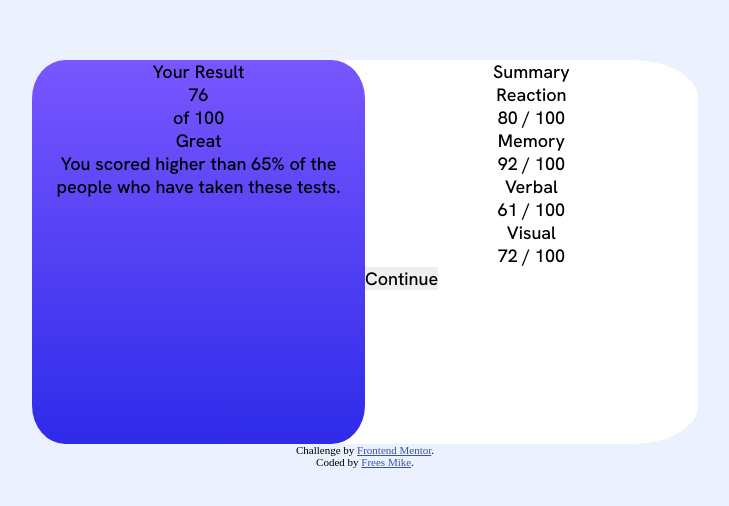
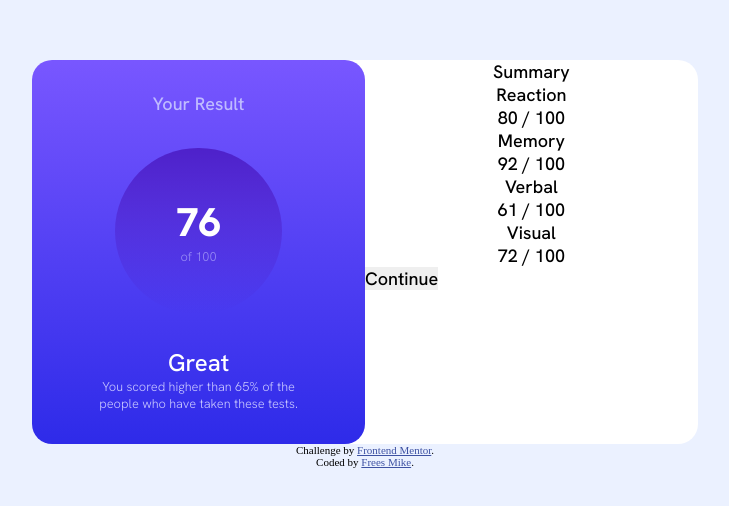
Before and after one commit to mikeFrees/ResultsSummaryComponent, a plain HTML site: page index.html in a window 1280 px wide. Shown: the part 136-642 px from the top of the page, without its empty margins (275-1004 px from the left). Drawn offline with Linux system fonts and the light colour scheme.

Commit message:
main part styling

```diff
--- a/WebStyle.css
+++ b/WebStyle.css
@@ -10,24 +10,71 @@ body {
     background-color: var(--CPale-blue);
 }
 
-section{
+section {
     display: flex;
     min-width: 200px;
     min-height: 200px;
     background-color: var(--CWhite);
-    border-radius: 10%;
+    border-radius: 20px;
     width: 52%;
     height: 48%;
 }
 
 main {
+    display: flex;
+    flex-direction: column;
+    align-items: center;
+    justify-content: space-evenly;
     width: 50%;
     height: 100%;
-    border-radius: 10%;
+    border-radius: 20px;
     background: linear-gradient(var(--Background-gradient-colors));
+    color: var(--CWhite);
 }
 
 aside {
     height: 100%;
     width: 50%;
 }
+
+.result {
+    display: flex;
+    flex-direction: column;
+    align-items: center;
+    justify-content: center;
+    border-radius: 50%;
+    width: 50%;
+    aspect-ratio: 1 / 1;
+    height: auto;
+    background: linear-gradient(var(--Circle-gradient-colors));
+}
+
+main h1 {
+    color: hsla(241, 100%, 89%,0.9);
+    font-weight: 500;
+}
+
+div p:first-child {
+    color: var(--CWhite);
+    font-weight: 800;
+    font-size: 2.5rem;
+}
+
+div p:last-child {
+    color: hsla(241, 100%, 89%,0.6);
+    font-size: 0.8rem;
+
+}
+
+main p span{
+    color: var(--CWhite);
+    font-weight: 500;
+    font-size: 1.5rem;
+}
+
+main p {
+    font-weight: 300;
+    font-size: 0.8rem;
+    color: var(--CLight-lavender);
+    width: 66%;
+}
--- a/index.html
+++ b/index.html
@@ -16,11 +16,11 @@
   <section>
     <main>
       <h1>Your Result</h1>
-      <p>76</p>
-      <p>of 100</p>
-
-      <h2>Great</h2>
-      <p>You scored higher than 65% of the people who have taken these tests.</p>
+      <div class="result">
+        <p>76</p>
+        <p>of 100</p>
+      </div>
+      <p><span>Great</span><br>You scored higher than 65% of the people who have taken these tests.</p>
     </main>
     <aside>
       <h1>Summary</h1>
```
